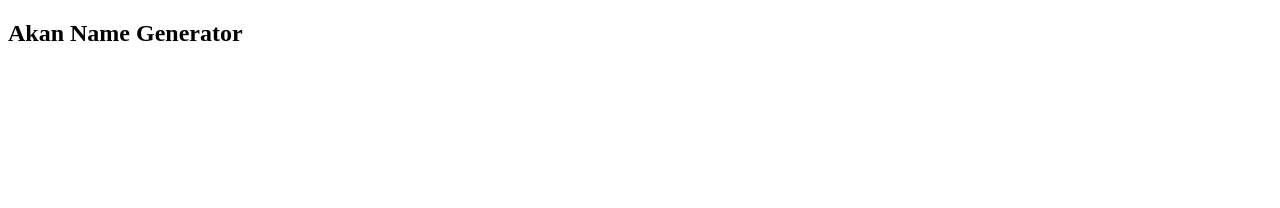
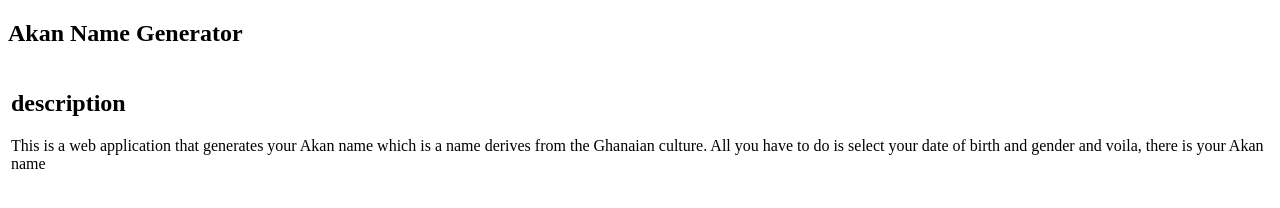
Before and after one commit to JacklineMM/Akan-Name-Generator, a plain HTML site: page index.html in a window 1280 px wide. Drawn offline with Linux system fonts and the light colour scheme.

Commit message:
added project description

```diff
--- a/index.html
+++ b/index.html
@@ -11,6 +11,16 @@
         <h2>Akan Name Generator</h2>
     </header>
     <div class="container">
+        <table>
+            <tr>
+                <td>
+                    <div class="description">
+                        <h2>description</h2>
+                        <p>This is a web application that generates your Akan name which is a name derives from the Ghanaian culture. All you have to do is select your date of birth and gender and voila, there is your Akan name</p>
+                    </div>
+                </td>
+            </tr>
+        </table>
 
 
     </div>
```
